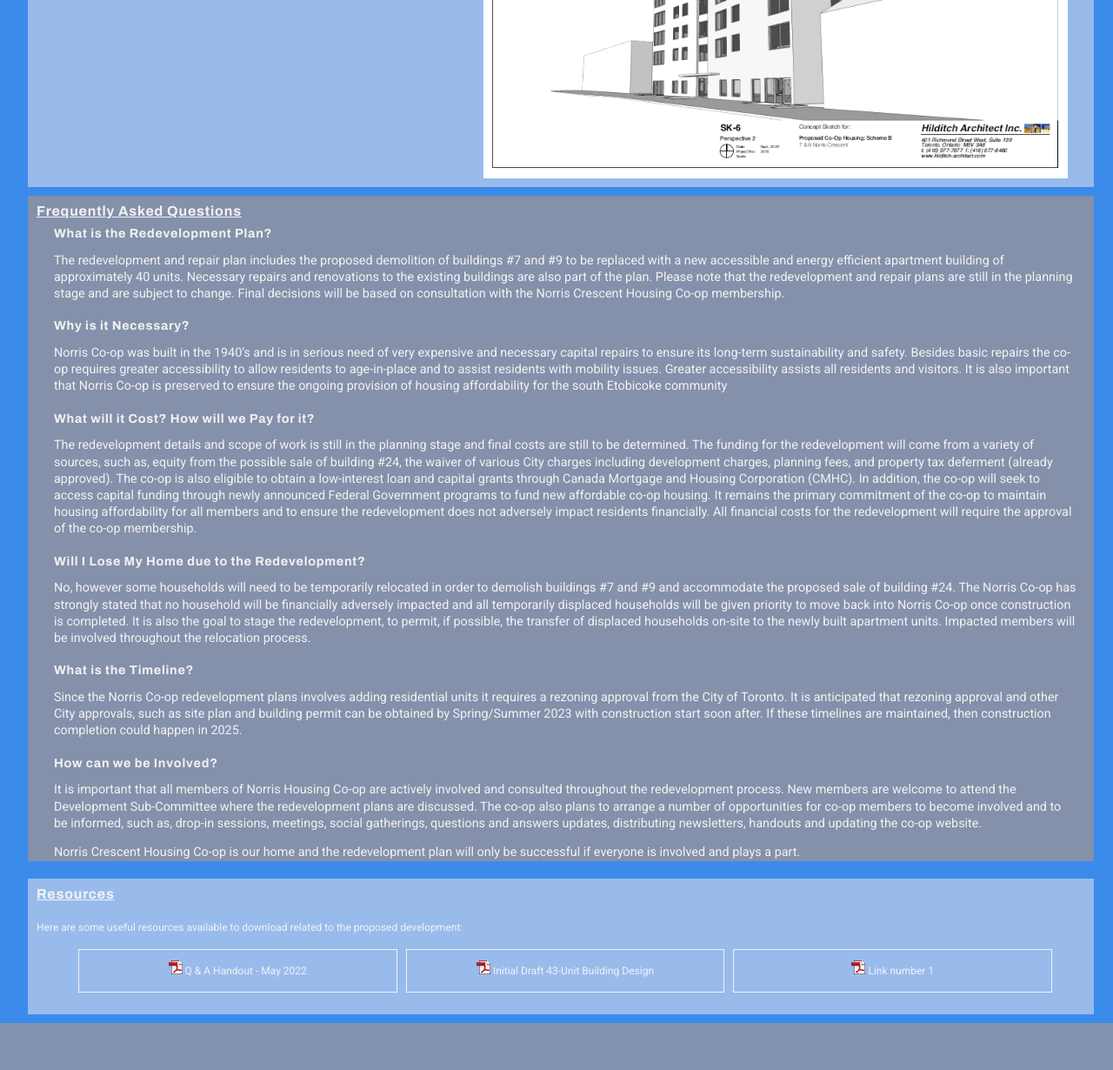
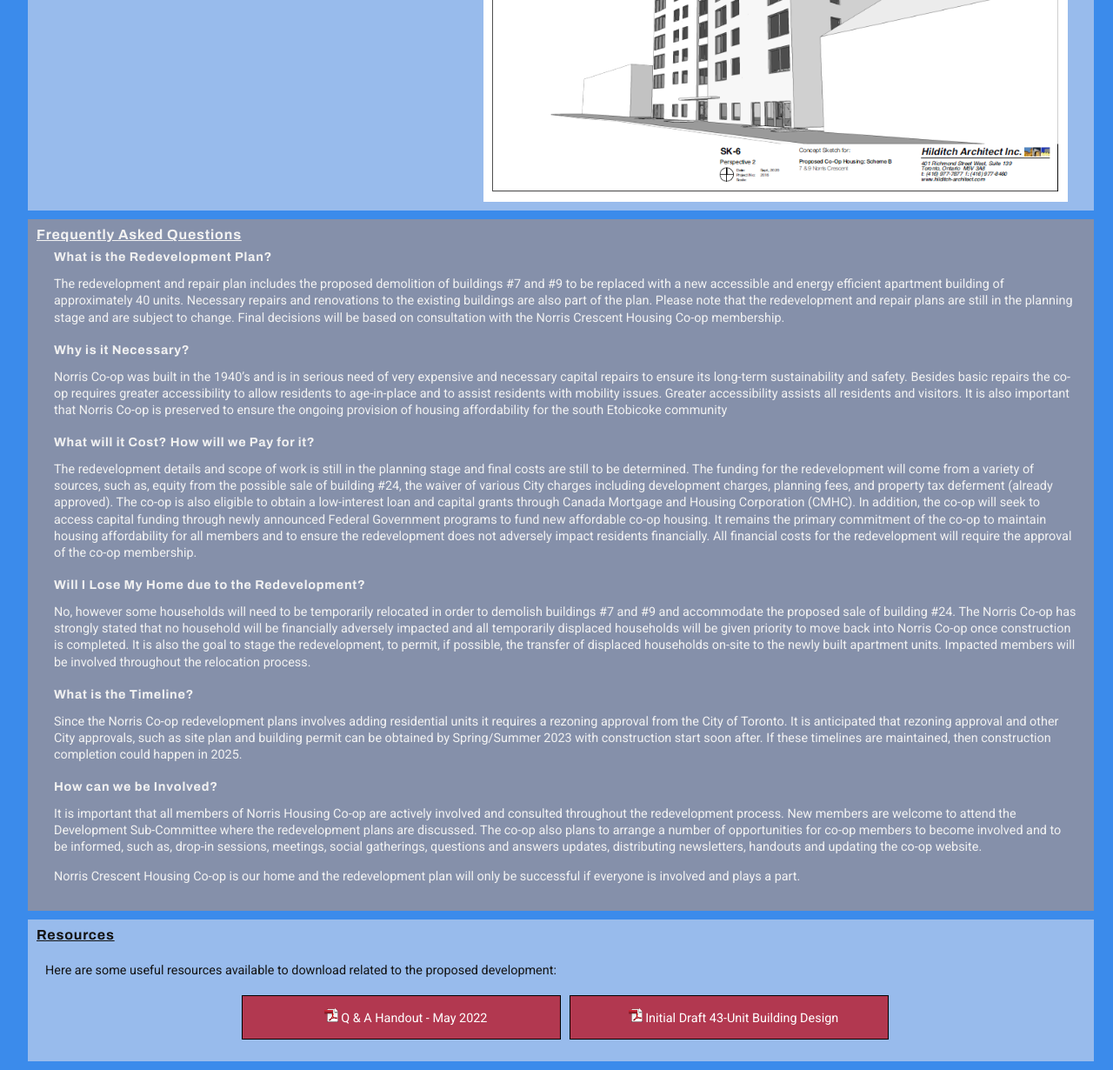
Before and after one commit to twc-inc-ca/twc-inc-ca.github.io, a PHP site: page / in a window 1280 px wide. Shown: the part 1840-3070 px from the top of the page at 87% size. Before the commit the page ends 3016 px from the top, so only its background shows below. Run offline with PHP 8.4, Linux system fonts and the light colour scheme.

Commit message:
update styles

```diff
--- a/css/member-style.css
+++ b/css/member-style.css
@@ -1,6 +1,6 @@
 html {
     background-color: #3B8BEB;
-    font-family: 'Roboto', sans-serif;
+
 }
 
 .header-container {
@@ -72,6 +72,8 @@ html {
 h1 {
     font-size: 1.1rem !important;
     font-family: 'Archivo', sans-serif !important;
+    color: white;
+    margin-top: 10px;
 }
 
 .intro {
@@ -128,6 +130,7 @@ h1 {
 
 .contact-blurb {
     width: 45%;
+    color: white;
 }
 
 .contact-container {
@@ -297,6 +300,8 @@ form {
     padding-left: 10px;
     padding-top: 10px;
     font-family: 'Roboto', sans-serif;
+    padding-bottom: 10px;
+    margin-bottom: 10px;
 }
 
 #FAQ h2 {
@@ -320,14 +325,18 @@ form {
 
 #resources {
     background-color: #98BBEC ;
+    color: #141414;
     width: 95%;
     margin-left: 2.5%;
     text-align: left;
     padding-top: 10px;
-    color: #F2F2F2;
     padding-left: 10px;
     margin-bottom: 10px;
     font-family: 'Roboto', sans-serif;
+}
+
+#resources a {
+    color: white;
 }
 
 .resources {
@@ -351,17 +360,17 @@ form {
 
 #resources p {
     display:inline-block;
+    font-family: ;
+    font-size: 0.9rem;
+    padding-left: 10px;
 }
 
 .resource_container {
-    border: solid 0.2px #F2F2F2;
+    border: solid 0.2px black;
+    background-color: #B23850;
     text-align: center;
     width: 30%;
     margin: 5px;
     min-height:3rem;
 
 }
-
-.resource_container a {
-    color:#F2F2F2;
-}
--- a/css/style.css
+++ b/css/style.css
@@ -2,7 +2,7 @@
 body {
 	font-family:Helvetica, Arial, Verdana, sans-serif;
 	font-size:12px;
-	color:#626262;
+	color:#141414;
 }
 a {
 	color:#32A700;
--- a/index.html
+++ b/index.html
@@ -95,7 +95,8 @@ function cal() {
 </section> -->
 
 <section id="intro">
-    <h1>Norris Crescent Housing Co-Op Proposed Redevelopment - Members Information Area</h1>
+    <h1>Norris Crescent Housing Co-Op Proposed Redevelopment</h1>
+    <h1>Member's Information Page</h1>
     <div class="intro">
         <div class="introInfo">
             <h2>Proposed Redevelopment Plan of Norris Crescent Co-Op</h2>
@@ -261,15 +262,17 @@ function cal() {
         <p>Here are some useful resources available to download related to the proposed development:</p>
     <div class="resources">
 
-        <div class="resource_container">
-            <p><img src="images/pdf.png"/><a href="Docs/Redevelopment_Membership_Handout_May_2022.pdf" target="_blank"> Q & A Handout - May 2022</a></p>
-        </div>
-        <div class="resource_container">
-            <p><img src="images/pdf.png"/><a href="Docs/Norris_Scheme_B-Draft_1.pdf" target="_blank"> Initial Draft 43-Unit Building Design</a></p>
-        </div>
-        <div class="resource_container">
-            <p><img src="images/pdf.png"/> Link number 1</p>
-        </div>
+        <a class="resource_container" href="Docs/Redevelopment_Membership_Handout_May_2022.pdf" target="_blank">
+            <div>
+                <p><img src="images/pdf.png"/> Q & A Handout - May 2022</p>
+            </div>
+        </a>
+
+        <a class="resource_container" href="Docs/Norris_Scheme_B-Draft_1.pdf" target="_blank">
+            <div>
+                <p><img src="images/pdf.png"/> Initial Draft 43-Unit Building Design</p>
+            </div>
+        </a>
     </div>
 
 </section>
```
